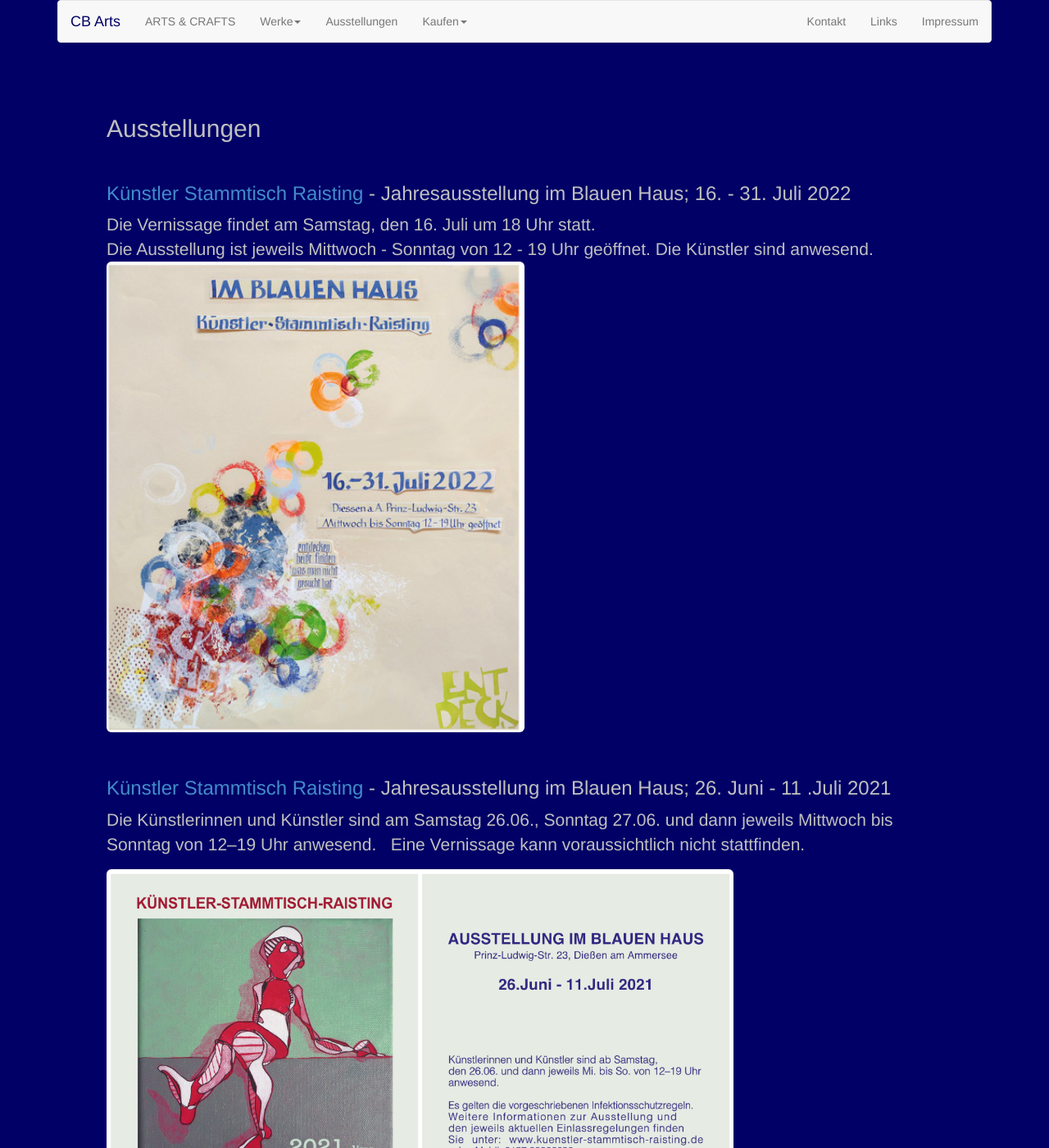
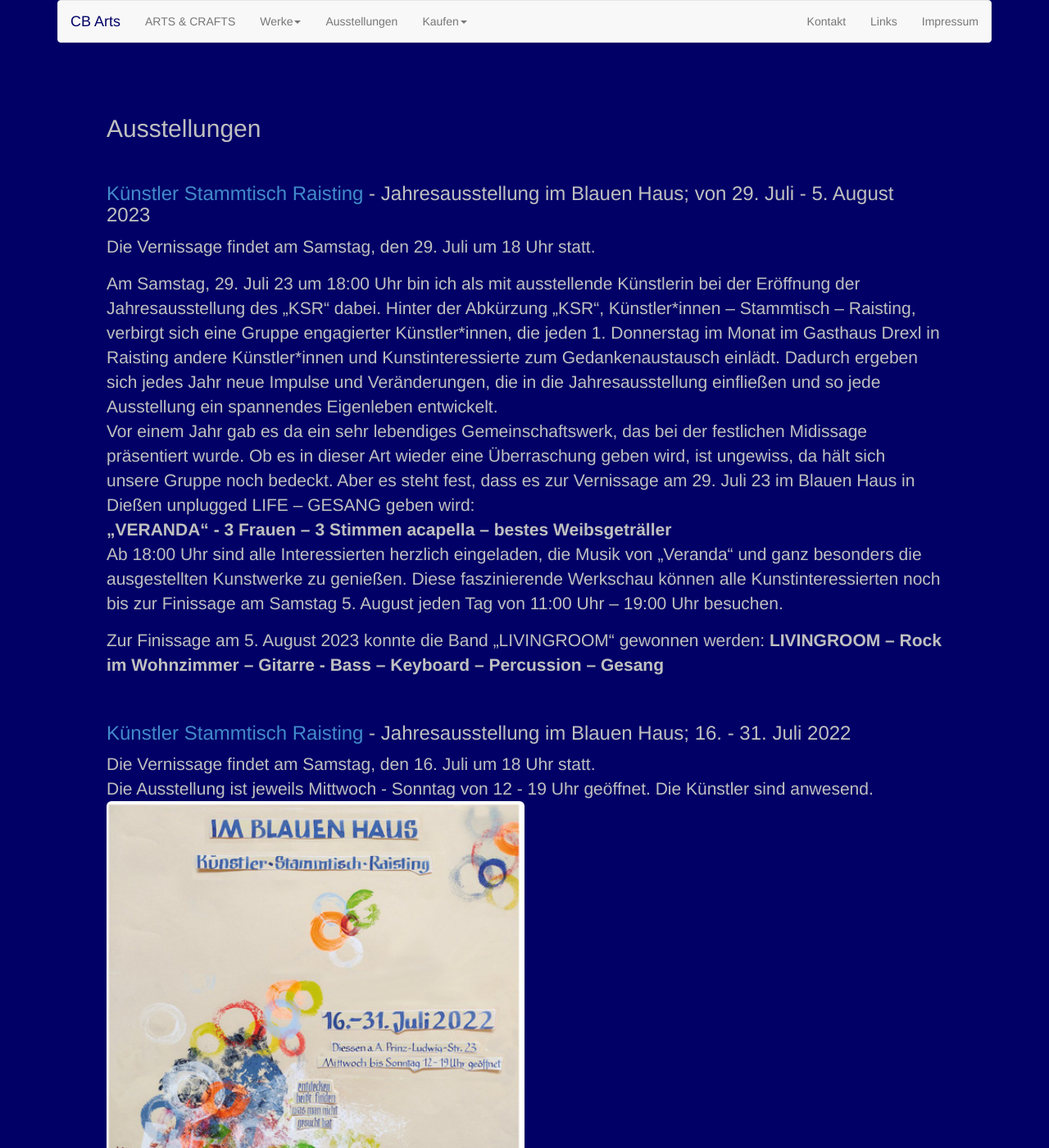
Before and after one commit to schmidb/CBArts, a Jekyll site: the page built from ausstellungen.html, in a window 1280 px wide and 1400 px high. Shown: the whole window at 82% size. Built offline with Jekyll 4.4.1, drawn with Linux system fonts in a browser that asks for light colours.

Commit message:
ausstellung 2023

```diff
--- a/_includes/block2.html
+++ b/_includes/block2.html
@@ -27,11 +27,11 @@
 				Meine Austellungen
 			</h2>
 			<p>Vernissage & Austellungen mit Christine Burger seit 2005.<br>
-        N&auml;chste Ausstellung vom 16. - 31. Juli 2022 im BLAUEN HAUS in Dießen am Ammersee.</p>
+        N&auml;chste Ausstellung von 29. Juli - 5. August 2023 im BLAUEN HAUS in Dießen am Ammersee.</p>
 
              <p align="center">
 							 <a href="http://www.kuenstler-stammtisch-raisting.de" target="blank">
-								 <img src="img/ausstellungen/ausstellung2022.jpg" width=50% class="img-rounded">
+								<!-- <img src="img/ausstellungen/ausstellung2022.jpg" width=50% class="img-rounded"> -->
 								 </a>
             </p>
 
--- a/ausstellungen.html
+++ b/ausstellungen.html
@@ -4,6 +4,42 @@ layout: default
 ---
 
 <h2>Ausstellungen</h2>
+
+<br>
+<h3><a href="http://www.kuenstler-stammtisch-raisting.de" target="blank">K&uuml;nstler
+  Stammtisch Raisting</a> - Jahresausstellung im Blauen Haus; von 29. Juli - 5. August 2023</h3>
+<p>Die Vernissage findet am Samstag, den 29. Juli um 18 Uhr statt.</p>
+<p>
+  Am Samstag, 29. Juli 23 um 18:00 Uhr bin ich als mit ausstellende Künstlerin
+  bei der Eröffnung der Jahresausstellung des „KSR“ dabei. Hinter der Abkürzung „KSR“,
+  Künstler*innen – Stammtisch – Raisting, verbirgt sich eine Gruppe engagierter
+  Künstler*innen, die jeden 1. Donnerstag im Monat im Gasthaus Drexl in Raisting
+  andere Künstler*innen und Kunstinteressierte zum Gedankenaustausch einlädt. Dadurch
+  ergeben sich jedes Jahr neue Impulse und Veränderungen, die in die Jahresausstellung
+  einfließen und so jede Ausstellung ein spannendes Eigenleben entwickelt.
+<br>
+  Vor einem Jahr gab es da ein sehr lebendiges Gemeinschaftswerk, das bei der festlichen
+  Midissage präsentiert wurde. Ob es in dieser Art wieder eine Überraschung geben wird,
+  ist ungewiss, da hält sich unsere Gruppe noch bedeckt. Aber es steht fest, dass es
+  zur Vernissage am 29. Juli 23 im Blauen Haus in Dießen unplugged LIFE – GESANG geben wird:
+<br>
+  <b>„VERANDA“ - 3 Frauen – 3 Stimmen acapella – bestes Weibsgeträller</b>
+<br>
+  Ab 18:00 Uhr sind alle Interessierten herzlich eingeladen, die Musik von „Veranda“
+  und ganz besonders die ausgestellten Kunstwerke zu genießen. Diese faszinierende
+  Werkschau können alle Kunstinteressierten noch bis zur Finissage am
+  Samstag 5. August jeden Tag von 11:00 Uhr – 19:00 Uhr besuchen.
+
+</p>
+<p>
+  Zur Finissage am 5. August 2023 konnte die Band „LIVINGROOM“ gewonnen werden:
+  <b>LIVINGROOM – Rock im Wohnzimmer – Gitarre - Bass – Keyboard – Percussion – Gesang</b>
+
+
+  <a href="http://www.kuenstler-stammtisch-raisting.de" target="blank">
+    <!-- <img src="img/ausstellungen/ausstellung2022.jpg" width=50% class="img-rounded"> -->
+  </a>
+</p>
 
 <br>
 <h3><a href="http://www.kuenstler-stammtisch-raisting.de" target="blank">K&uuml;nstler Stammtisch Raisting</a> - Jahresausstellung im Blauen Haus; 16. - 31. Juli 2022</h3>
```
